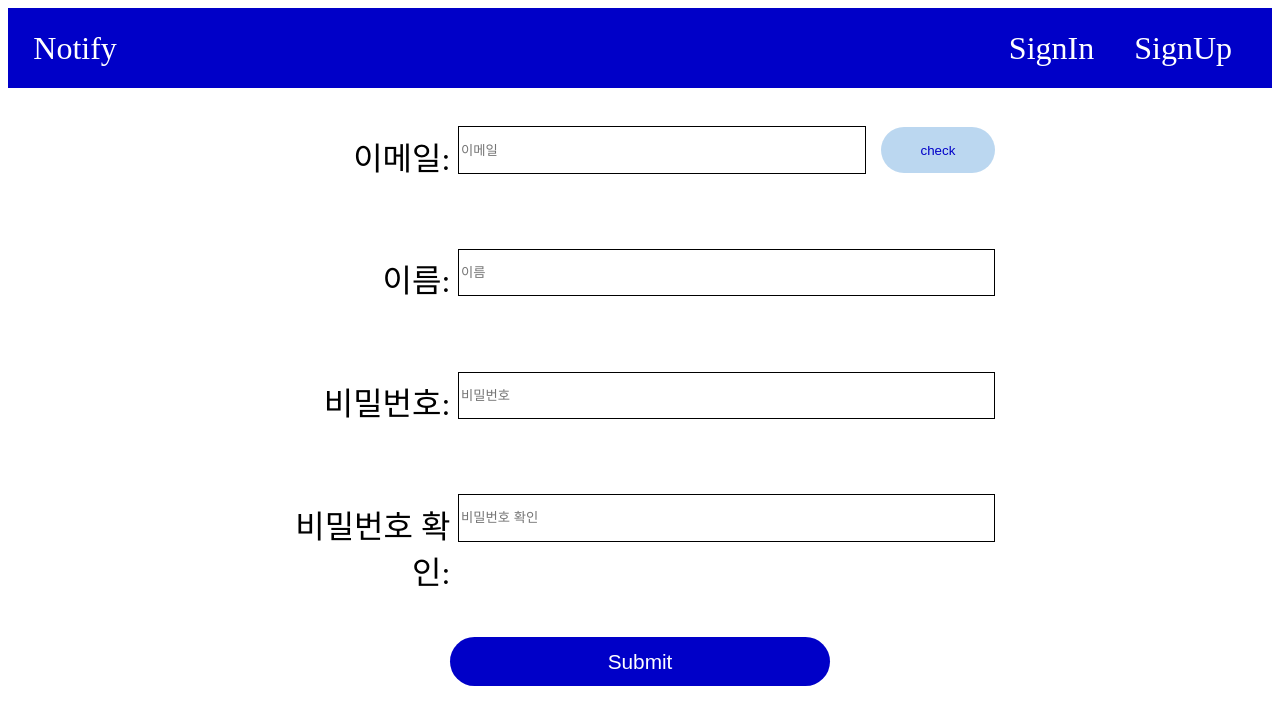
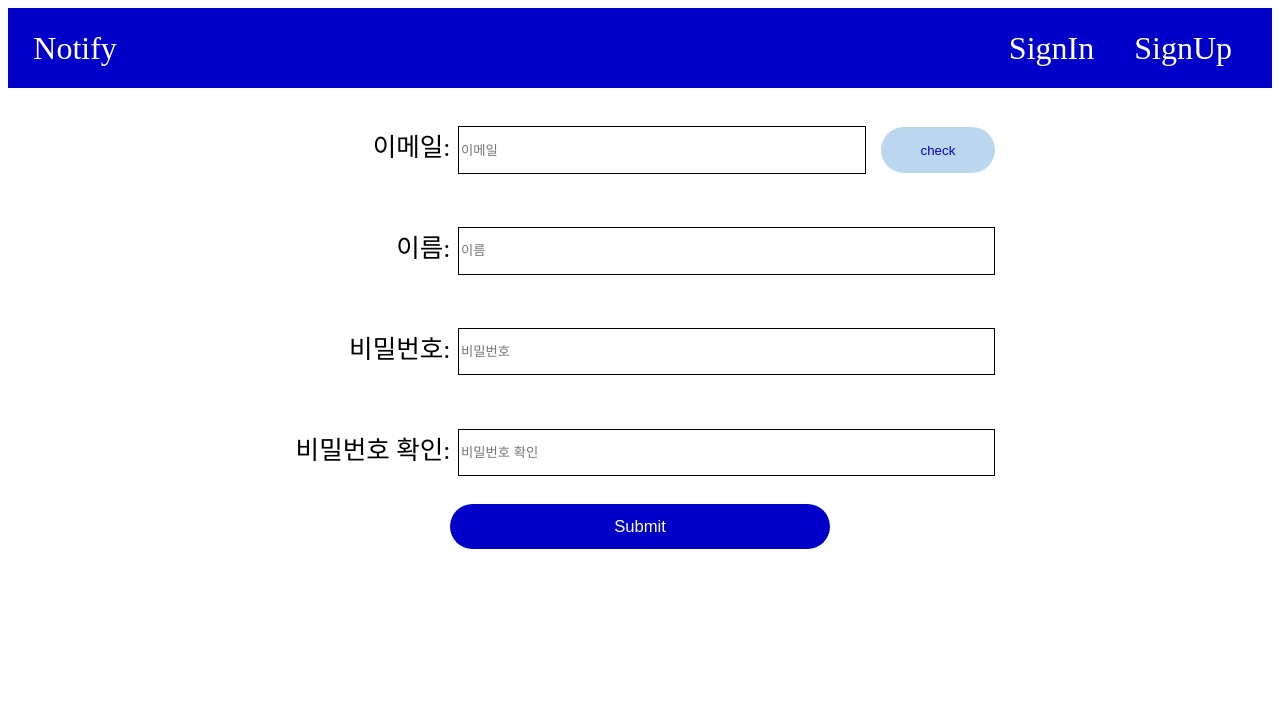
Before and after one commit to weather-notify/notify_Frontend, a React (Create React App) app: page /join in a window 1280 px wide. Shown: the top 724 px of the page. Built offline with nearby package versions, Linux system fonts and the light colour scheme.

Commit message:
[FIX] font-size 단위

```diff
--- a/src/component/join/style.js
+++ b/src/component/join/style.js
@@ -22,7 +22,7 @@ export const InfoDiv = styled.div`
 
 export const Info = styled.p`
     text-align: right;
-    font-size: 2rem;
+    font-size: 2vw;
 `
 
 export const InputBox = styled.input`
@@ -49,13 +49,13 @@ export const InputEmail = styled.input.attrs({
 `
 
 export const InputError = styled.p`
-    font-size: 1rem;
+    font-size: 1vw;
     color: red;
     margin: 0 27% 0 0;
 `
 
 export const InputEmailInfo = styled.p`
-    font-size: 1rem;
+    font-size: 1vw;
     color: greenyellow;
     margin: 0 27% 0 0;
 `
@@ -89,7 +89,7 @@ export const SubmitButton = styled.button.attrs({
 })`
     width: 30%;
     padding: 1%;
-    font-size: 1.3rem;
+    font-size: 1.3vw;
     color: white;
     background-color: rgba(0, 0, 200);
     border: none;
```
